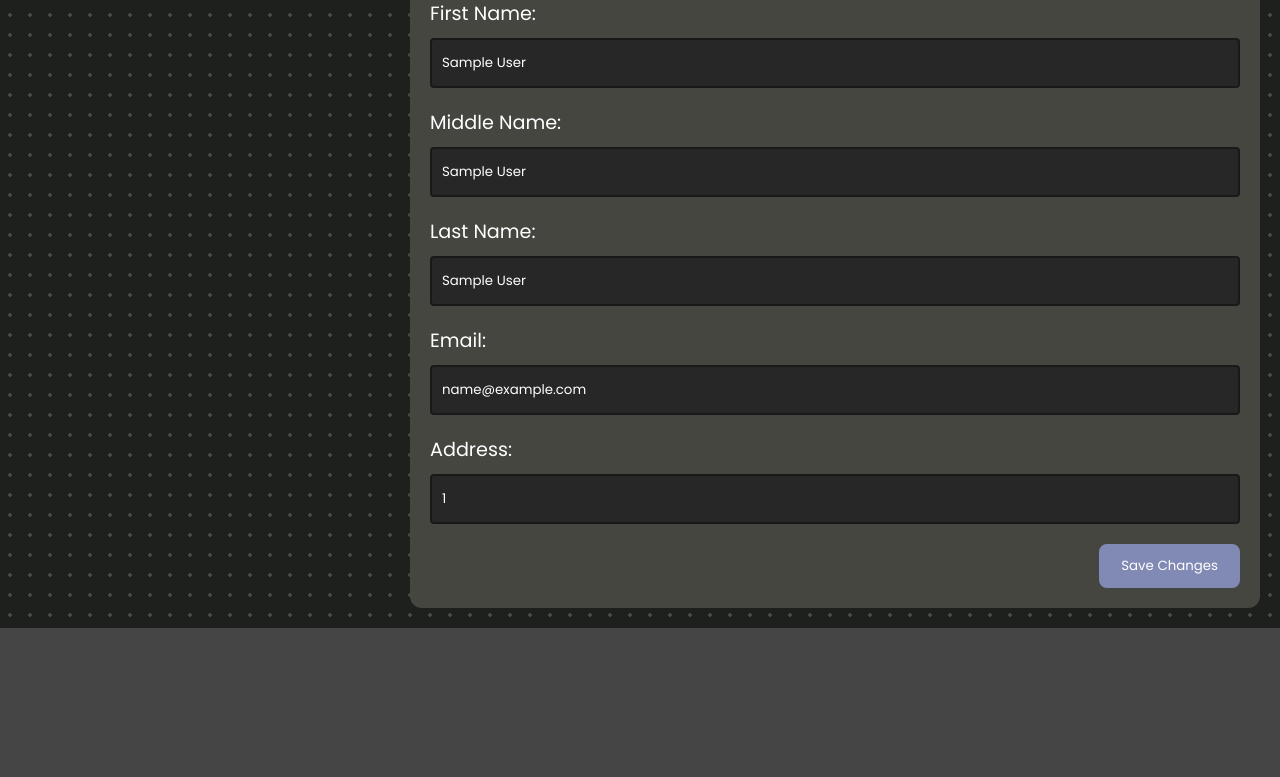
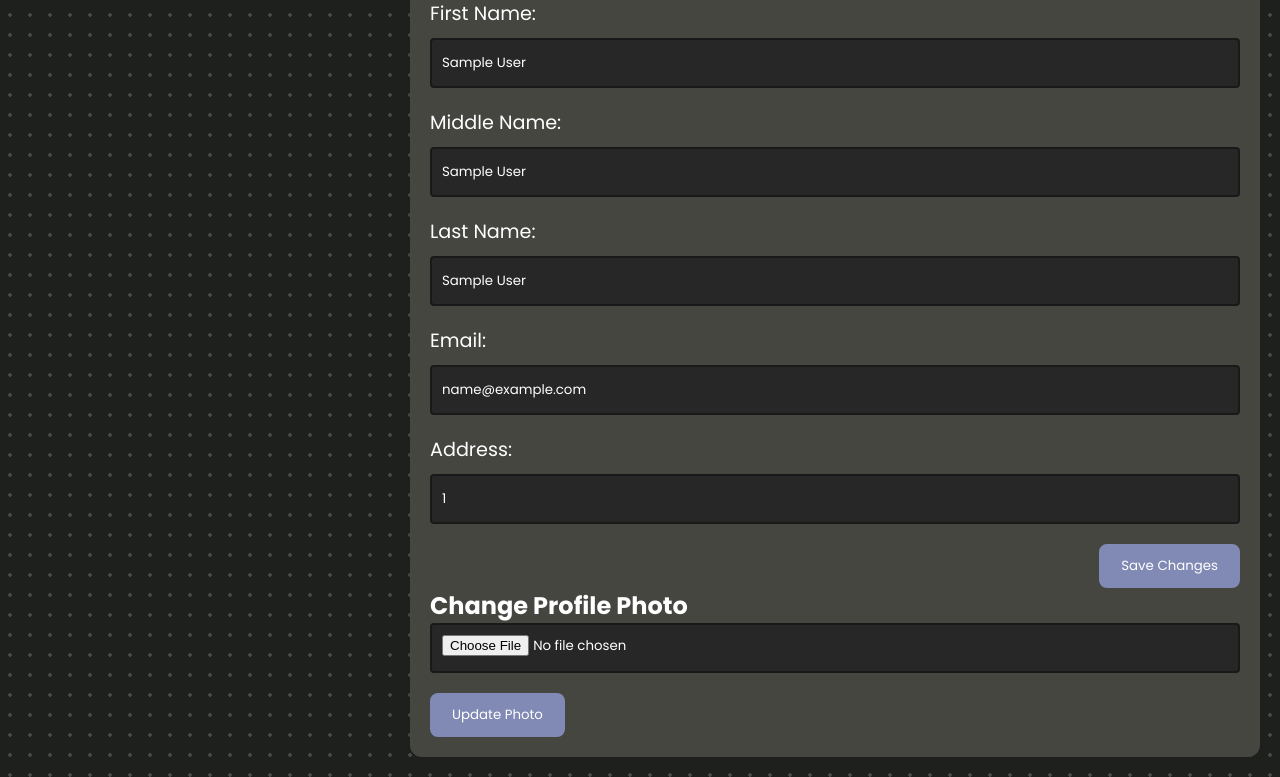
Before and after one commit to IkedaLab-Daniel/phpets_ecommerce, a PHP site: page /buyer/buyer.php in a window 1280 px wide. Shown: the part 915-1692 px from the top of the page. Before the commit the page ends 1543 px from the top, so only its background shows below. Run offline with PHP 8.4, Linux system fonts and the light colour scheme; the visitor is signed in with stand-in values (Sample User, id 1); tables that the repository leaves empty or names only in its code hold one stand-in row (values such as "Sample post"); grey boxes marked "Sample" are stand-in pictures.

Commit message:
❄️ User can update profile

```diff
--- a/buyer/buyer.php
+++ b/buyer/buyer.php
@@ -169,6 +169,45 @@
             echo "Error updating user information: " . $stmt->error;
         }
     }
+
+    // ? Update user photo
+    if ($_SERVER['REQUEST_METHOD'] === 'POST' && isset($_POST['update_photo'])) {
+        if (isset($_FILES['profile_photo']) && $_FILES['profile_photo']['error'] === UPLOAD_ERR_OK) {
+            $file_tmp = $_FILES['profile_photo']['tmp_name'];
+            $file_name = $_FILES['profile_photo']['name'];
+            $file_ext = pathinfo($file_name, PATHINFO_EXTENSION);
+
+            // Generate a unique file name
+            $unique_file_name = uniqid('profile_', true) . '.' . $file_ext;
+
+            // Define the upload directory
+            $upload_dir = '../uploads/';
+            $upload_path = $upload_dir . $unique_file_name;
+
+            // Move the uploaded file to the uploads directory
+            if (move_uploaded_file($file_tmp, $upload_path)) {
+                // Update the profile_photo field in the database
+                $update_photo_query = "UPDATE users SET profile_photo = ? WHERE user_id = ?";
+                $stmt = $conn->prepare($update_photo_query);
+                $stmt->bind_param("si", $unique_file_name, $buyer_id);
+
+                if ($stmt->execute()) {
+                    // Update the session variable
+                    $_SESSION['profile_photo'] = $unique_file_name;
+
+                    // Redirect to refresh the page
+                    header("Location: buyer.php#edit-profile");
+                    exit();
+                } else {
+                    echo "<script>alert('Failed to update profile photo in the database.');</script>";
+                }
+            } else {
+                echo "<script>alert('Failed to upload the file.');</script>";
+            }
+        } else {
+            echo "<script>alert('No file uploaded or an error occurred.');</script>";
+        }
+}
 ?>
 
 <html>
@@ -377,6 +416,11 @@
                             <button type="submit" name="update_user" class="save-btn cool-btn">Save Changes</button>
                         </div>
                     </form>
+                    <form method="POST" enctype="multipart/form-data">
+                        <h2>Change Profile Photo</h2>
+                        <input type="file" name="profile_photo" required>
+                        <button type="submit" name="update_photo" class="save-btn cool-btn">Update Photo</button>
+                    </form>
                 </div>
             </div>
         </div>
```
Also changed, not shown: 1 other file.
